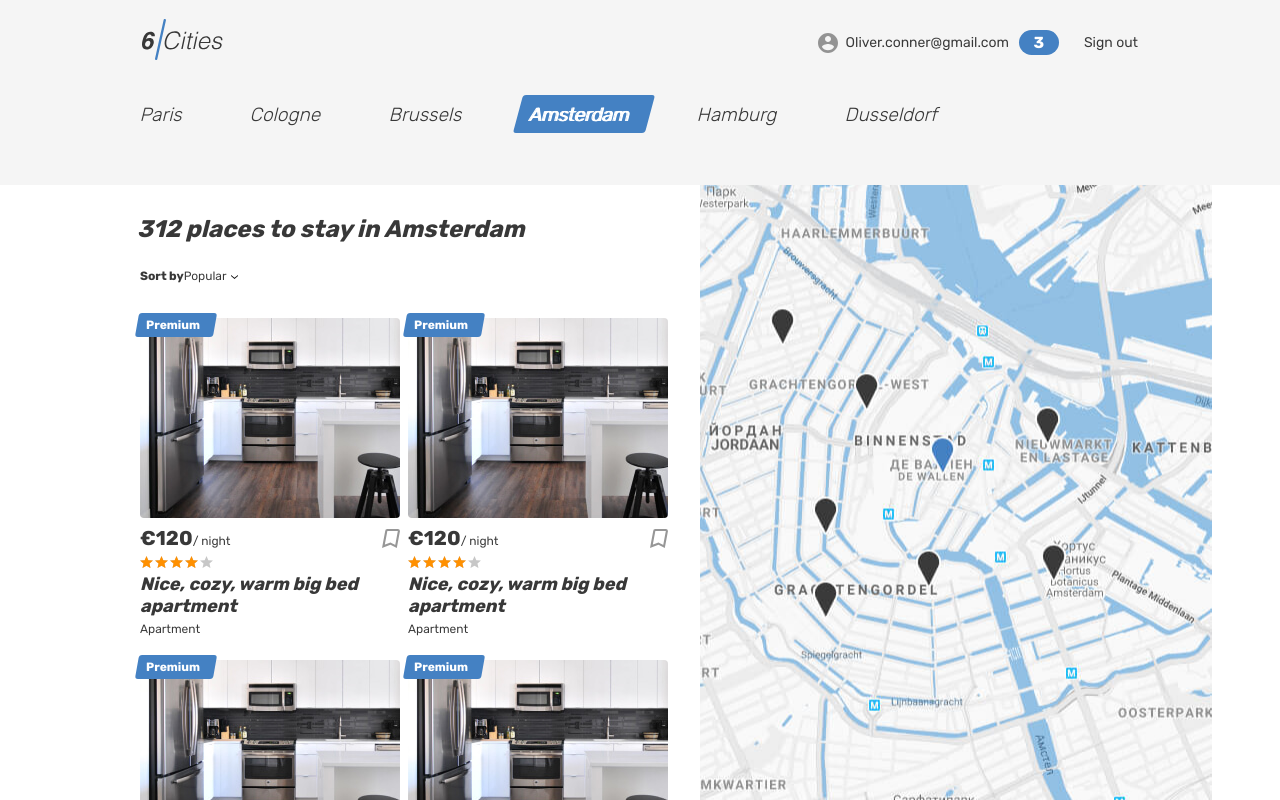
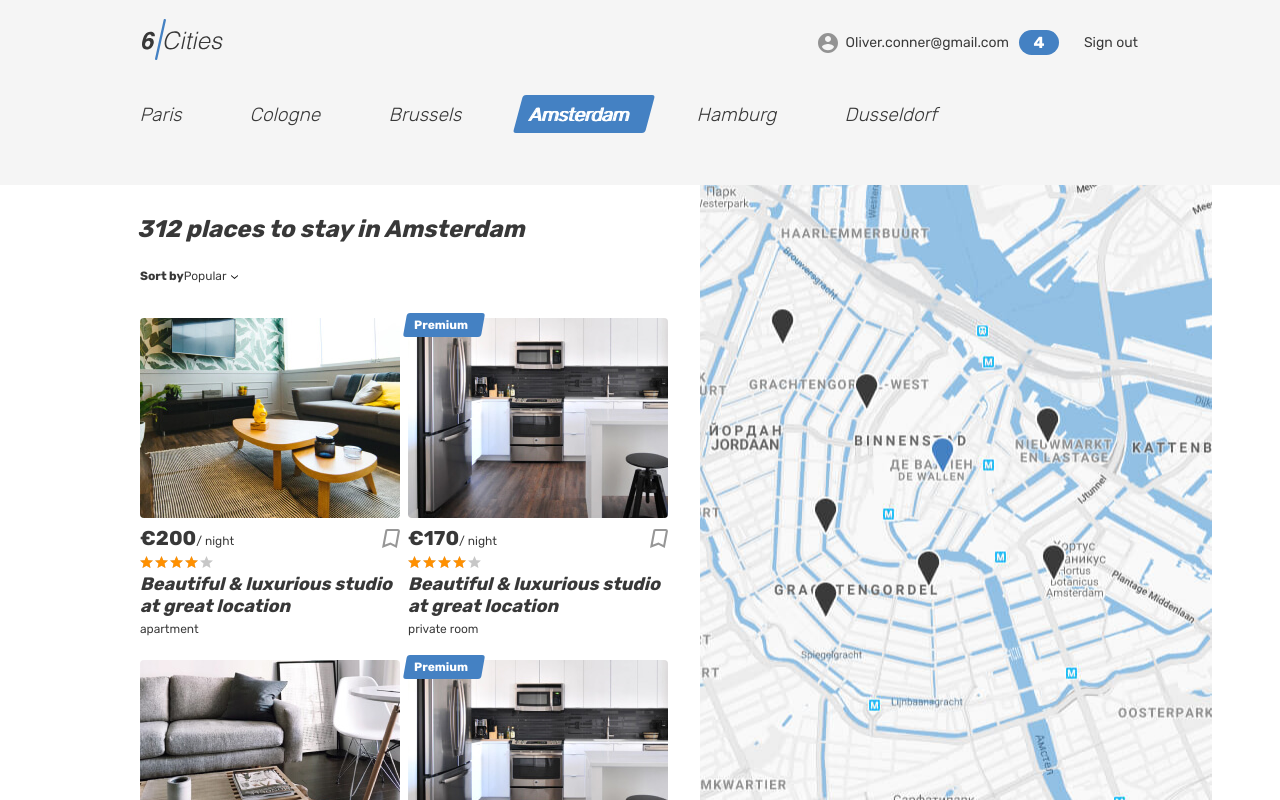
Before and after one commit to r1zyh/six-cities2.0, a React (Vite) app: page / in a window 1280 px wide. Built offline with nearby package versions, Linux system fonts and the light colour scheme.

Commit message:
Добавит логику выбора города, подключит моки в компонент карточки, исправит разметку favorite place-card

```diff
--- a/src/app/providers/index.tsx
+++ b/src/app/providers/index.tsx
@@ -8,8 +8,6 @@ import { Offer } from '@pages/offer/ui';
 /*
 В будущем лучше вынести обертки из компонентов.
 Подумать над названием offer-card в entities
-Добавить алиасы для импортов
-BookmarksBtn стоит переделать на условный рендеринг как с price и rating т.к в будущем будет использоваться classnames для определения класса isFavorite
 Убрать временные переменные из card-rating и mark
 */
 
--- a/src/entities/place-card/ui/place-card-info/ui/place-card-info.tsx
+++ b/src/entities/place-card/ui/place-card-info/ui/place-card-info.tsx
@@ -1,10 +1,15 @@
-export function PlaceCardInfo(): JSX.Element {
+type TPlaceCardInfo = {
+  title: string;
+  type: string;
+};
+
+export function PlaceCardInfo({ title, type }: TPlaceCardInfo): JSX.Element {
   return (
     <>
       <h2 className="place-card__name">
-        <a href="#">Nice, cozy, warm big bed apartment</a>
+        <a href="#">{title}</a>
       </h2>
-      <p className="place-card__type">Apartment</p>
+      <p className="place-card__type">{type}</p>
     </>
   );
 }
--- a/src/entities/place-card/ui/place-card/ui/place-card.tsx
+++ b/src/entities/place-card/ui/place-card/ui/place-card.tsx
@@ -5,40 +5,40 @@ import { CardRating } from '@shared/ui/card-rating/ui';
 import { CardImage } from '@shared/ui/card-image/ui';
 import { PlaceCardInfo } from '../../place-card-info/ui';
 import { placeCardType } from '@shared/const';
-
+import { TOffer } from '@shared/ui/mocks/type';
 
 type TPlaceCard = {
-  type?: string;
+  cardType?: string;
+  offer: TOffer;
 };
 
-export function PlaceCard({ type }: TPlaceCard): JSX.Element {
-  return type === placeCardType ? (
-    <article className="cities__card place-card">
-      <Mark type={placeCardType} />
-      <CardImage type={placeCardType} />
+export function PlaceCard({ cardType, offer }: TPlaceCard): JSX.Element {
+  const { id, price, previewImage, rating, title, type, isPremium } = offer;
+
+  return cardType === placeCardType ? (
+    <article className="cities__card place-card" id={id}>
+      <Mark type={placeCardType} isPremium={isPremium} />
+      <CardImage type={placeCardType} previewImage={previewImage} />
       <div className="place-card__info">
         <div className="place-card__price-wrapper">
-          <CardPrice type={placeCardType} />
-          <BookmarksBtn
-            type={placeCardType}
-          />
+          <CardPrice type={placeCardType} price={price} />
+          <BookmarksBtn type={placeCardType} />
         </div>
-        <CardRating type={placeCardType} />
-        <PlaceCardInfo />
+        <CardRating type={placeCardType} rating={rating} />
+        <PlaceCardInfo title={title} type={type} />
       </div>
     </article>
   ) : (
-    <article className="favorites__card place-card">
-      <CardImage />
+    <article className="favorites__card place-card" id={id}>
+      <Mark type={placeCardType} isPremium={isPremium} />
+      <CardImage previewImage={previewImage} />
       <div className="favorites__card-info place-card__info">
         <div className="place-card__price-wrapper">
-          <CardPrice type={placeCardType} />
-          <BookmarksBtn
-            type={placeCardType}
-          />
+          <CardPrice type={placeCardType} price={price} />
+          <BookmarksBtn type={placeCardType} />
         </div>
-        <CardRating type={placeCardType} />
-        <PlaceCardInfo />
+        <CardRating type={placeCardType} rating={rating} />
+        <PlaceCardInfo title={title} type={type} />
       </div>
     </article>
   );
--- a/src/features/cities-selector/ui/cities-selector.tsx
+++ b/src/features/cities-selector/ui/cities-selector.tsx
@@ -1,21 +1,36 @@
 import classNames from 'classnames';
 import { CITY_NAMES } from '../const';
+import { useState } from 'react';
+import { MouseEvent } from 'react';
+import { Link } from 'react-router-dom';
 
 export function CitiesSelector(): JSX.Element {
+  const [currentCity, setCurrentCity] = useState('Amsterdam');
+
+  const handleCitySelect = (e: MouseEvent) => {
+    e.preventDefault();
+    const city = e.currentTarget.textContent;
+    if (city) {
+      setCurrentCity(city);
+    }
+  };
+
   return (
     <div className="tabs">
       <section className="locations container">
         <ul className="locations__list tabs__list">
           {Object.values(CITY_NAMES).map((city, i) => {
             const keyValue = `${city}-${i}`;
-            const itemClass = classNames('locations__item-link tabs__item', {
-              'tabs__item--active': i === 3,
+            const itemClass = classNames({
+              'locations__item-link': true,
+              'tabs__item': true,
+              'tabs__item--active': currentCity === city,
             });
             return (
               <li className="locations__item" key={keyValue}>
-                <a className={itemClass} href="#">
+                <Link className={itemClass} to="#" onClick={handleCitySelect}>
                   <span>{city}</span>
-                </a>
+                </Link>
               </li>
             );
           })}
--- a/src/shared/ui/card-image/ui/card-image.tsx
+++ b/src/shared/ui/card-image/ui/card-image.tsx
@@ -2,15 +2,16 @@ import { placeCardType } from '../../../const';
 
 type TCardImage = {
   type?: string;
+  previewImage: string;
 };
 
-export function CardImage({ type }: TCardImage): JSX.Element {
+export function CardImage({ type, previewImage }: TCardImage): JSX.Element {
   return type === placeCardType ? (
     <div className="cities__image-wrapper place-card__image-wrapper">
       <a href="#">
         <img
           className="place-card__image"
-          src="img/apartment-03.jpg"
+          src={previewImage}
           width="260"
           height="200"
           alt="Place image"
@@ -22,7 +23,7 @@ export function CardImage({ type }: TCardImage): JSX.Element {
       <a href="#">
         <img
           className="place-card__image"
-          src="img/apartment-small-04.jpg"
+          src={previewImage}
           width="150"
           height="110"
           alt="Place image"
--- a/src/shared/ui/card-price/ui/card-price.tsx
+++ b/src/shared/ui/card-price/ui/card-price.tsx
@@ -2,17 +2,18 @@ import { placeCardType } from '../../../const';
 
 type TCardPrice = {
   type?: string;
+  price: number;
 };
 
-export function CardPrice({ type }: TCardPrice): JSX.Element {
+export function CardPrice({ type, price }: TCardPrice): JSX.Element {
   return type === placeCardType ? (
     <div className="place-card__price">
-      <b className="place-card__price-value">&euro;120</b>
+      <b className="place-card__price-value">&euro;{price}</b>
       <span className="place-card__price-text">&#47;&nbsp;night</span>
     </div>
   ) : (
     <div className="offer__price">
-      <b className="offer__price-value">&euro;180</b>
+      <b className="offer__price-value">&euro;{price}</b>
       <span className="offer__price-text">&nbsp;night</span>
     </div>
   );
--- a/src/shared/ui/card-rating/ui/card-rating.tsx
+++ b/src/shared/ui/card-rating/ui/card-rating.tsx
@@ -3,20 +3,24 @@ import { RATING_MULTIPLIER } from '../const';
 
 type TCardPrice = {
   type?: string;
+  rating: number;
 };
 
-export function CardRating({ type }: TCardPrice): JSX.Element {
-  const ratingTemplate = 4;
+export function CardRating({ type, rating }: TCardPrice): JSX.Element {
+
   return type === placeCardType ? (
     <div className="place-card__rating rating">
       <div className="place-card__stars rating__stars">
-        <span style={{ width: `${ratingTemplate / RATING_MULTIPLIER}%` }}></span>
+        <span
+          style={{ width: `${rating / RATING_MULTIPLIER}%` }}
+        >
+        </span>
         <span className="visually-hidden">Rating</span>
       </div>
     </div>
   ) : (
     <div className="offer__stars rating__stars">
-      <span style={{ width: `${ratingTemplate / RATING_MULTIPLIER}%` }}></span>
+      <span style={{ width: `${rating / RATING_MULTIPLIER}%` }}></span>
       <span className="visually-hidden">Rating</span>
     </div>
   );
--- a/src/shared/ui/mark/ui/mark.tsx
+++ b/src/shared/ui/mark/ui/mark.tsx
@@ -2,10 +2,10 @@ import classNames from 'classnames';
 
 type TMark = {
   type: string;
+  isPremium: boolean;
 };
 
-export function Mark({ type }: TMark): JSX.Element | null {
-  const isPremium = true;
+export function Mark({ type, isPremium }: TMark): JSX.Element | null {
   if (!isPremium) {
     return null;
   }
--- a/src/widgets/cities/ui/cities.tsx
+++ b/src/widgets/cities/ui/cities.tsx
@@ -2,6 +2,7 @@ import { PlaceCard } from '@entities/place-card/ui';
 import { CitiesMap } from '../../cities-map/ui';
 import { OfferSort } from '@features/offer-sort/ui';
 import { placeCardType } from '@shared/const';
+import { offers } from '@shared/ui/mocks/ui';
 
 export function Cities(): JSX.Element {
   return (
@@ -12,11 +13,9 @@ export function Cities(): JSX.Element {
           <b className="places__found">312 places to stay in Amsterdam</b>
           <OfferSort />
           <div className="cities__places-list places__list tabs__content">
-            <PlaceCard type={placeCardType} />
-            <PlaceCard type={placeCardType} />
-            <PlaceCard type={placeCardType} />
-            <PlaceCard type={placeCardType} />
-            <PlaceCard type={placeCardType} />
+            {offers.map((offer) => (
+              <PlaceCard cardType={placeCardType} offer={offer} key={offer.id} />
+            ))}
           </div>
         </section>
         <div className="cities__right-section">
--- a/src/widgets/header/ui/header.tsx
+++ b/src/widgets/header/ui/header.tsx
@@ -1,3 +1,5 @@
+import { offers } from '@shared/ui/mocks/ui';
+
 export function Header(): JSX.Element {
   return (
     <header className="header">
@@ -25,7 +27,9 @@ export function Header(): JSX.Element {
                   <span className="header__user-name user__name">
                     Oliver.conner@gmail.com
                   </span>
-                  <span className="header__favorite-count">3</span>
+                  <span className="header__favorite-count">
+                    {offers.length}
+                  </span>
                 </a>
               </li>
               <li className="header__nav-item">
```
